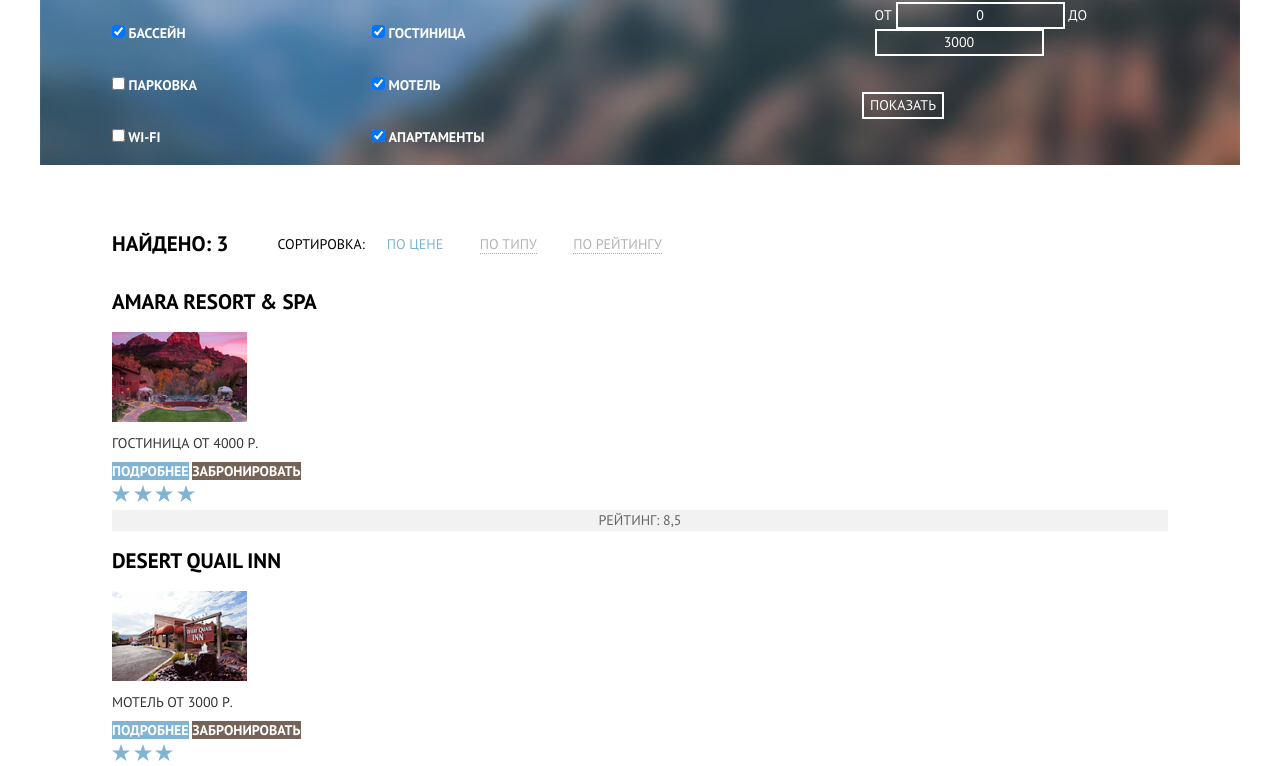
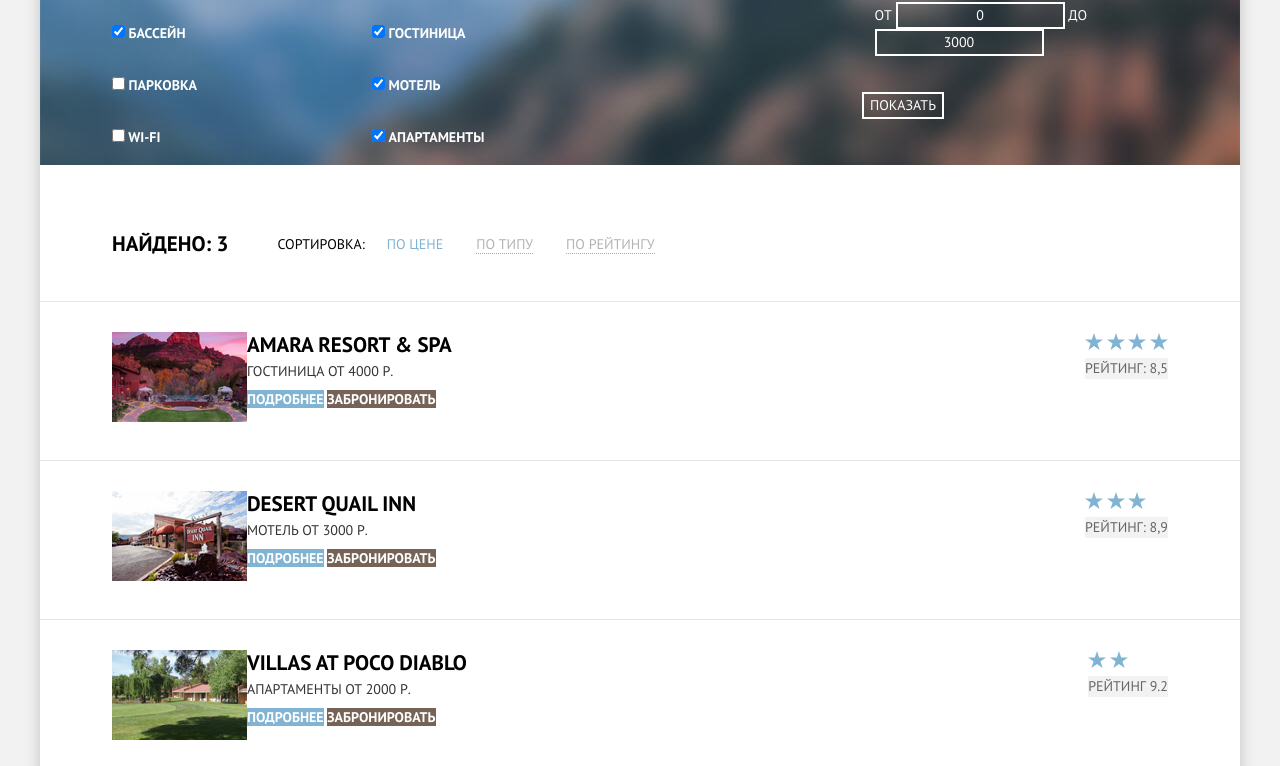
Before and after one commit to IrinaStyazhkina/1058377-sedona-25, a plain HTML site: page hotels.html in a window 1280 px wide. Shown: the part 111-877 px from the top of the page. Drawn offline with Linux system fonts and the light colour scheme.

Commit message:
Исправлены недочеты
Исправлены недочеты

```diff
--- a/css/style.css
+++ b/css/style.css
@@ -11,16 +11,16 @@
 }
 
 .white-back {
+	display: flex;
+	flex-direction: column;
+	width: 1200px;
+	margin: 0 auto;
 	background-color: #ffffff;
 	box-shadow: 0px 5px 15px 0 rgba(0, 1, 1, 0.2);
 }
 
-.container {
-	width: 1200px;
-	margin: 0 auto;
-}
-
 .site-navigation {
+	display: flex;
 	padding: 0;
 	margin: 0;
 	list-style: none;
@@ -36,7 +36,6 @@
 }
 
 .site-navigation li {
-	display: inline-block;
 	padding: 0;
 	width: 240px;
 	text-align: center;
@@ -68,25 +67,26 @@
 	color: #766357;
 }
 
+.white-back .container {
+	display: flex;
+	width: inherit;
+}
+
 main.container {
-	display: flex;
 	flex-direction: column;
-	flex-wrap: wrap;
-	width: 1200px;
 }
 
 .hero-positioner {
 	position: relative;
 	margin-bottom: 40px;
 	width: inherit;
-	height: 510px;
+	min-height: 510px;
 }
 
 .hero {
 	position: absolute;
 	width: inherit;
 	min-height: 510px;
-	text-align: center;
 	background-color: #81b3d2;
 	background-image: url("../img/background-photo.jpg");
 	background-position: 0 -83px;
@@ -101,27 +101,17 @@
 	margin-bottom: 21px;
 }
 
-.hero::before,
-.hero::after {
+.hero::before {
 	content: "";
 	position: absolute;
 	width: 1200px;
 	min-height: 59px;
 	background-image: url("../img/polygon.svg");
 	background-repeat: no-repeat;
-}
-
-.hero::before {
 	left: 0;
 	bottom: 0;
 	background-position: 0 2px;
 }
-
-.hero::after {
-	bottom: 0;
-	background-position: -599px 2px;
-}
-
 
 .advantages {
 	display: flex;
@@ -502,6 +492,7 @@
 .found-positioner {
 	display: flex;
 	align-items: center;
+	margin-bottom: 30px;
 }
 .found {
 	font-size: 21px;
@@ -522,14 +513,11 @@
 	margin-right: 22px;
 }
 
-.sort-item {
-	display: inline-block;
-}
-
 .sort-list {
 	margin: 0;
 	padding: 0;
 	list-style: none;
+	display: flex;
 }
 
 .suitable-hotels .found {
@@ -582,8 +570,22 @@
 }
 
 .hotels-item {
-	margin: 0 auto;
+	display: flex;
+	padding: 30px 72px;
 	width: 1056px;
+	border-bottom: 1px solid #e5e5e5;
+}
+
+.hotels-item:first-of-type {
+	border-top: 1px solid #e5e5e5;
+}
+
+.hotels-item h2 {
+	margin: 0;
+}
+
+.rating-positioner{
+	margin-left: auto;
 }
 
 .hotel-type,
@@ -606,12 +608,6 @@
 	position: relative;
 	z-index: 10;
 }
-
-.main-footer .container {
-	display: flex;
-	flex-wrap: no-wrap;
-}
-
 
 .footer-social {
 	padding: 0;
--- a/hotels.html
+++ b/hotels.html
@@ -104,10 +104,11 @@
 				</div>
 				<ul class="hotels-list">
 					<li class="hotels-item">
-						<a class="hotel-name" href="#">
-							<h2>Amara Resort & Spa</h2>
+						<a class="hotel-image" href="#">
 							<img src="img/hotel-picture-1.jpg" width="135" height="90" alt="Гостиница Amara Resort & Spa">
 						</a>
+						<div class="booking-positioner">
+							<h2><a class="hotel-name" href="#">Amara Resort & Spa</a></h2>
 							<div>
 								<span class="hotel-type">Гостиница</span>
 								<span class="hotel-price">от 4000 Р.</span>
@@ -116,6 +117,8 @@
 								<a class="button button-blue hotel-link-more" href="#">Подробнее</a>
 								<a class="button button-brown hotel-link-book" href="#">Забронировать</a>
 							</div>
+						</div>
+						<div class="rating-positioner">
 							<div class="stars">
 								<img src="img/star.svg" width="18" height="17" alt="4 звезды">
 								<img src="img/star.svg" width="18" height="17">
@@ -123,12 +126,14 @@
 								<img src="img/star.svg" width="18" height="17">
 							</div>
 							<div class="rating">Рейтинг: 8,5</div>
+						</div>
 					</li>
 					<li class="hotels-item">
-						<a class="hotel-name" href="#">
-							<h2>Desert Quail Inn</h2>
+						<a class="hotel-image" href="#">
 							<img src="img/hotel-picture-2.jpg" wigth="135" height="90" alt="Мотель Desert Quail Inn">
 						</a>
+						<div class="booking-positioner">
+							<h2><a class="hotel-name" href="#">Desert Quail Inn</a></h2>
 							<div>
 								<span class="hotel-type">Мотель</span>
 								<span class="hotel-price">от 3000 Р.</span>
@@ -137,18 +142,22 @@
 								<a class="button button-blue hotel-link-more" href="#">Подробнее</a>
 								<a class="button button-brown hotel-link-book" href="#">Забронировать</a>
 							</div>
+						</div>
+						<div class="rating-positioner">
 							<div class="stars">
 								<img src="img/star.svg" width="18" height="17" alt="3 звезды">
 								<img src="img/star.svg" width="18" height="17">
 								<img src="img/star.svg" width="18" height="17">
 							</div>
 							<div class="rating">Рейтинг: 8,9</div>
+						</div>
 					</li>
 					<li class="hotels-item">
-						<a class="hotel-name" href="#">
-							<h2>Villas at Poco Diablo</h2>
+						<a class="hotel-image" href="#">
 							<img src="img/hotel-picture-3.jpg" width="135" height="90" alt="Апартаменты Villas at Poco Diablo">
 						</a>
+						<div class="booking-postioner">
+							<h2><a class="hotel-name" href="#">Villas at Poco Diablo</a></h2>
 							<div>
 								<span class="hotel-type">Апартаменты</span>
 								<span class="hotel-price">от 2000 Р.</span>
@@ -157,11 +166,14 @@
 								<a class="button button-blue hotel-link-more" href="#">Подробнее</a>
 								<a class="button button-brown hotel-link-book" href="#">Забронировать</a>
 							</div>
+						</div>
+						<div class="rating-positioner">
 							<div class="stars">
 								<img src="img/star.svg" width="18" height="17" alt="2 звезды">
 								<img src="img/star.svg" width="18" height="17">
 							</div>
 							<div class="rating">Рейтинг 9.2</div>
+						</div>
 					</li>
 
 				</ul>
```
Lines whose indentation alone changed are shown as unchanged.
